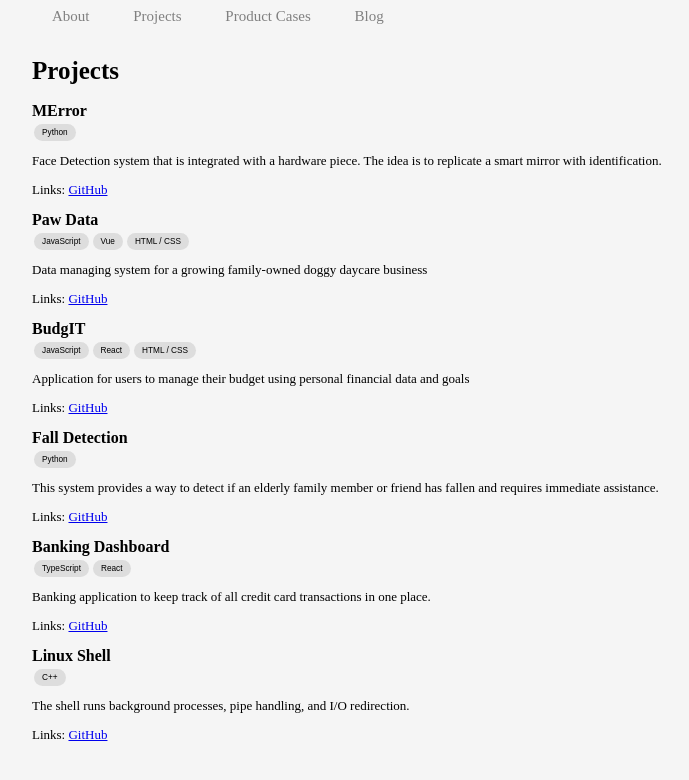
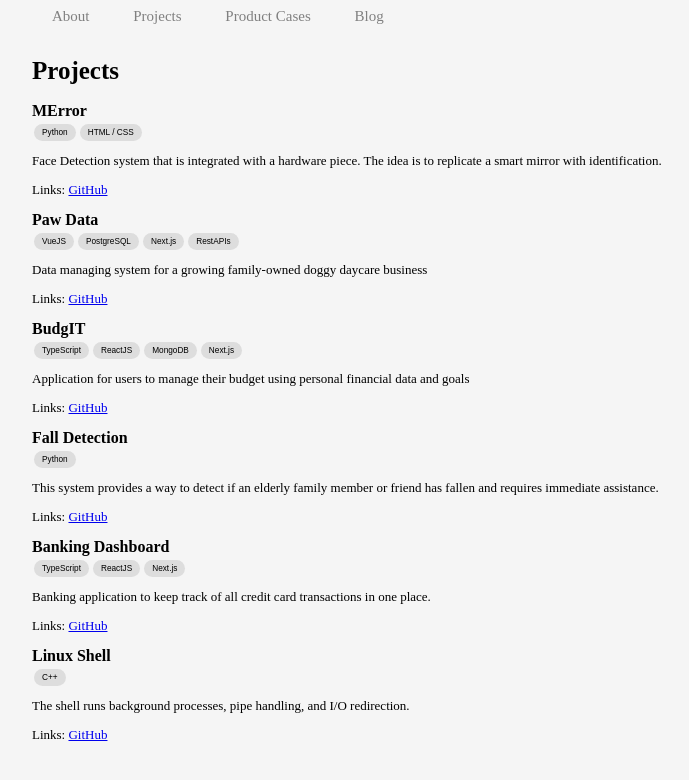
Before and after one commit to esha-ad14/esha-ad14.github.io, a plain HTML site: page project.html in a window 1280 px wide. Shown: the whole page, without its empty margins (292-981 px from the left). Drawn offline with Linux system fonts and the light colour scheme.

Commit message:
Update project.html
project button changes

```diff
--- a/project.html
+++ b/project.html
@@ -20,6 +20,7 @@
         <p1>MError</p1>
         <div class="button-container">
             <button class="button">Python</button>
+            <button class="button">HTML / CSS</button>
         </div>
         <p>
         Face Detection system that is integrated with a hardware piece. The idea is to replicate a smart mirror with identification.
@@ -28,9 +29,10 @@
 
         <p1>Paw Data</p1>
         <div class="button-container">
-            <button class="button">JavaScript</button>
-            <button class="button">Vue</button>
-            <button class="button">HTML / CSS</button>
+            <button class="button">VueJS</button>
+            <button class="button">PostgreSQL</button>
+            <button class="button">Next.js</button>
+            <button class="button">RestAPIs</button>
         </div>
         <p>
         Data managing system for a growing family-owned doggy daycare business
@@ -39,9 +41,10 @@
 
           <p1>BudgIT</p1>
         <div class="button-container">
-            <button class="button">JavaScript</button>
-            <button class="button">React</button>
-            <button class="button">HTML / CSS</button>
+            <button class="button">TypeScript</button>
+            <button class="button">ReactJS</button>
+            <button class="button">MongoDB</button>
+            <button class="button">Next.js</button>
         </div>
         <p>
         Application for users to manage their budget using personal financial data and goals
@@ -60,7 +63,8 @@
         <p1>Banking Dashboard</p1>
         <div class="button-container">
             <button class="button">TypeScript</button>
-            <button class="button">React</button>
+            <button class="button">ReactJS</button>
+            <button class="button">Next.js</button>
         </div>
         <p>
         Banking application to keep track of all credit card transactions in one place.
```
